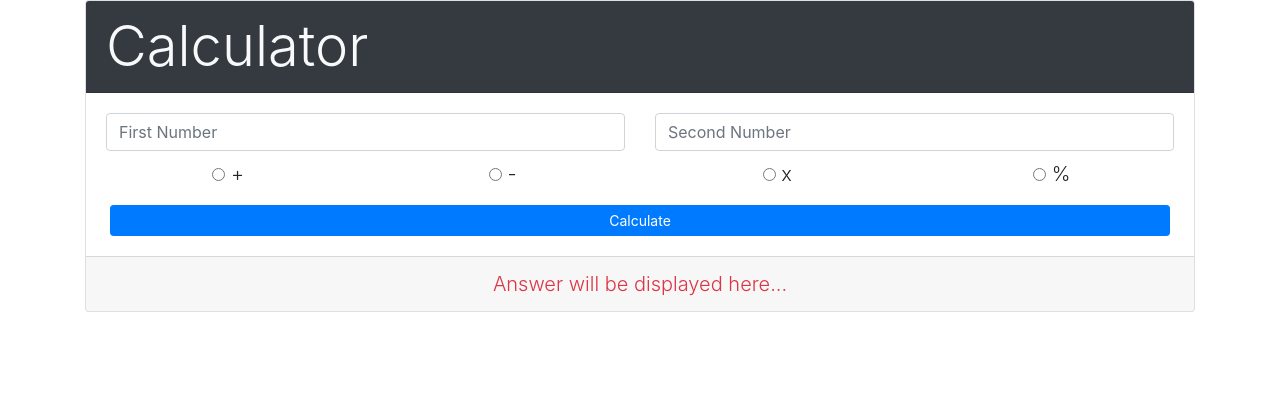
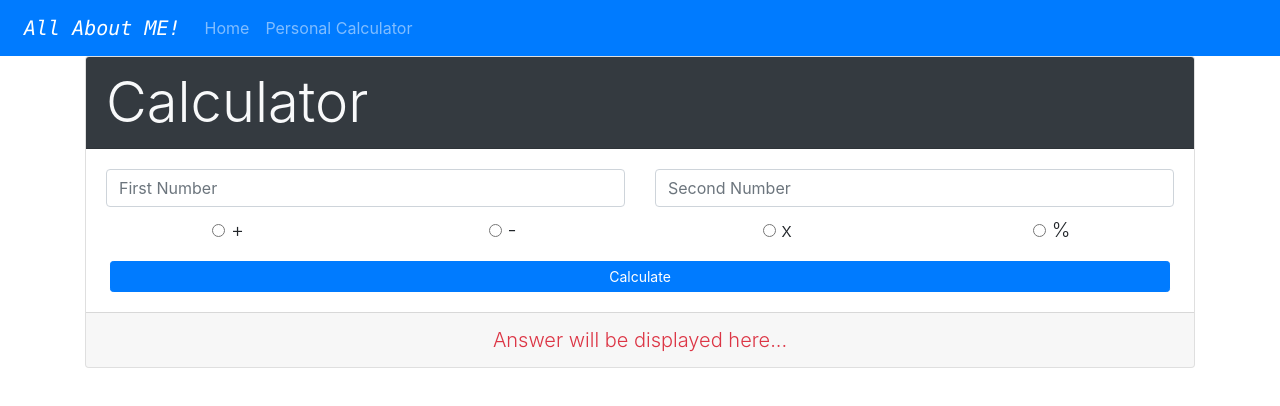
Before and after one commit to VikrantAgrahari/assignment, a plain HTML site: page calculator.html in a window 1280 px wide. Drawn offline with nearby package versions, Linux system fonts and the light colour scheme.

Commit message:
first commit

```diff
--- a/calculator.html
+++ b/calculator.html
@@ -5,9 +5,28 @@
     <meta http-equiv="X-UA-Compatible" content="IE=edge">
     <meta name="viewport" content="width=device-width, initial-scale=1.0">
     <link rel="stylesheet" href="https://cdn.jsdelivr.net/npm/bootstrap@4.6.0/dist/css/bootstrap.min.css" integrity="sha384-B0vP5xmATw1+K9KRQjQERJvTumQW0nPEzvF6L/Z6nronJ3oUOFUFpCjEUQouq2+l" crossorigin="anonymous">
-    <title>Document</title>
+    <title>Calculator</title>
 </head>
 <body>
+    <nav class="navbar navbar-expand-lg navbar-dark bg-primary">
+        <i class="bi bi-person-bounding-box text-light lead">
+            <a class="navbar-brand text-monospace ml-2">All About ME!</a>
+        </i>
+        <button class="navbar-toggler" type="button" data-toggle="collapse" data-target="#navbarNavDropdown" aria-controls="navbarNavDropdown" aria-expanded="false" aria-label="Toggle navigation">
+            <span class="navbar-toggler-icon"></span>
+        </button>
+        <div class="collapse navbar-collapse" id="navbarNavDropdown">
+            <ul class="navbar-nav">
+                <li class="nav-item">
+                    <a href="./index.html" class="nav-link">Home</a>
+                </li>
+                <li class="nav-item">
+                    <a href="./calculator.html" class="nav-link">Personal Calculator</a>
+                </li>
+            </ul>
+        </div>
+    </nav>
+
     <div class="container">
         <div class="card">
             <div class="card-header bg-dark text-light display-4">
```
Also changed, not shown: index.html (+3 -2 lines).
